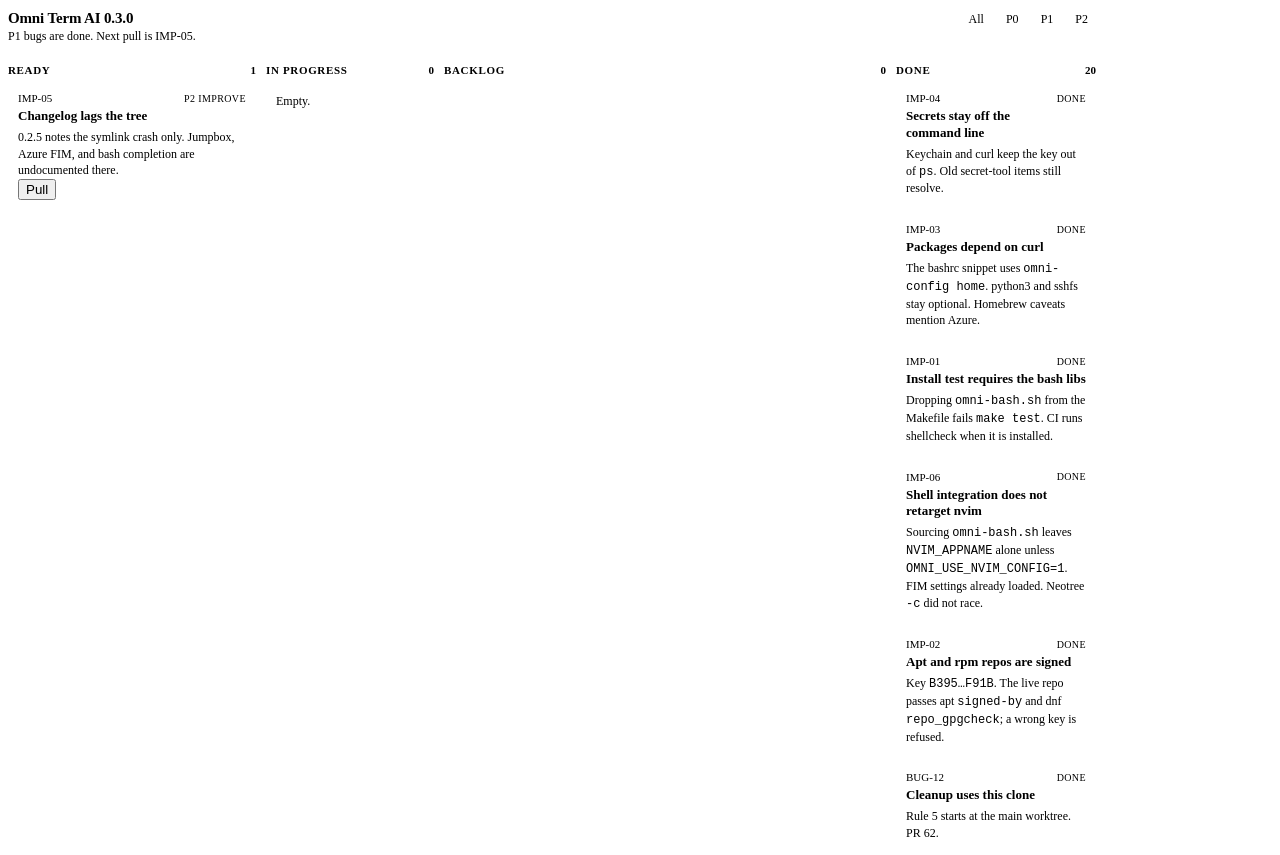
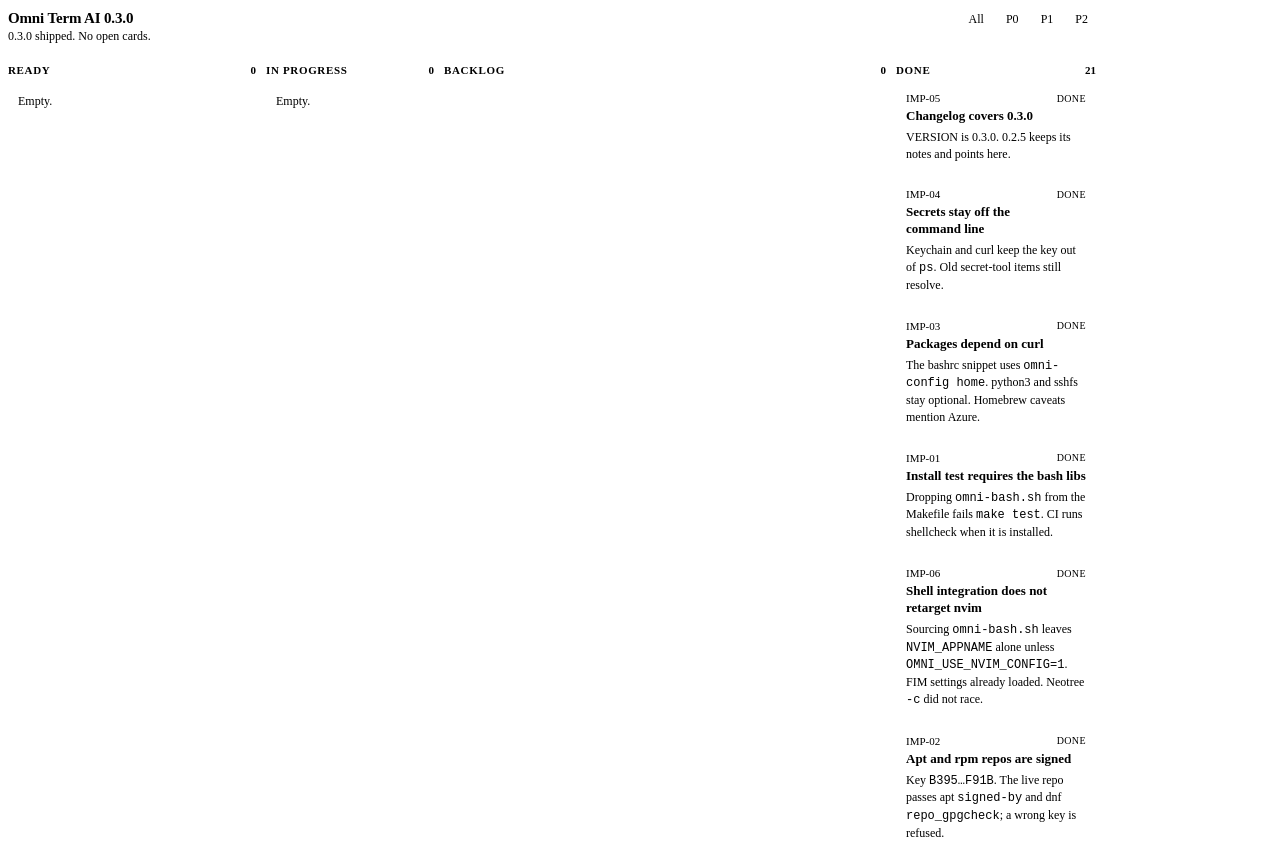
Before and after one commit to coldcanuk/omni-term-ai, a plain HTML site: page kanban.html in a window 1280 px wide. Shown: the top 855 px of the page. Drawn offline with Linux system fonts and the light colour scheme.

Commit message:
docs: changelog 0.3.0 and bump VERSION
0.3.0 lists every merged remediation card. 0.2.5 keeps its two
notes and adds one line pointing at 0.3.0.

```diff
--- a/kanban.html
+++ b/kanban.html
@@ -163,7 +163,7 @@
   <header class="top">
     <div>
       <h1>Omni Term AI 0.3.0</h1>
-      <p>P1 bugs are done. Next pull is IMP-05.</p>
+      <p>0.3.0 shipped. No open cards.</p>
     </div>
     <div class="filters" role="group" aria-label="Filter cards">
       <button type="button" aria-pressed="true" data-filter="all">All</button>
@@ -176,12 +176,7 @@
     <section class="col" data-col="ready">
       <h2>Ready <span data-count>0</span></h2>
       <div class="stack">
-        <article data-pri="P2" data-id="IMP-05">
-          <header><span class="id">IMP-05</span><span class="tag">P2 improve</span></header>
-          <h3>Changelog lags the tree</h3>
-          <p>0.2.5 notes the symlink crash only. Jumpbox, Azure FIM, and bash completion are undocumented there.</p>
-          <button type="button" data-hermes-send="Pull IMP-05.">Pull</button>
-        </article>
+        <div class="empty">Empty.</div>
       </div>
     </section>
     <section class="col" data-col="doing">
@@ -198,6 +193,11 @@
     <section class="col" data-col="done">
       <h2>Done <span data-count>0</span></h2>
       <div class="stack">
+        <article data-pri="P2" data-id="IMP-05">
+          <header><span class="id">IMP-05</span><span class="tag">done</span></header>
+          <h3>Changelog covers 0.3.0</h3>
+          <p>VERSION is 0.3.0. 0.2.5 keeps its notes and points here.</p>
+        </article>
         <article data-pri="P2" data-id="IMP-04">
           <header><span class="id">IMP-04</span><span class="tag">done</span></header>
           <h3>Secrets stay off the command line</h3>
```
Also changed, not shown: PLAN.md (+8 -7 lines), CHANGELOG.md, 3 other files.
